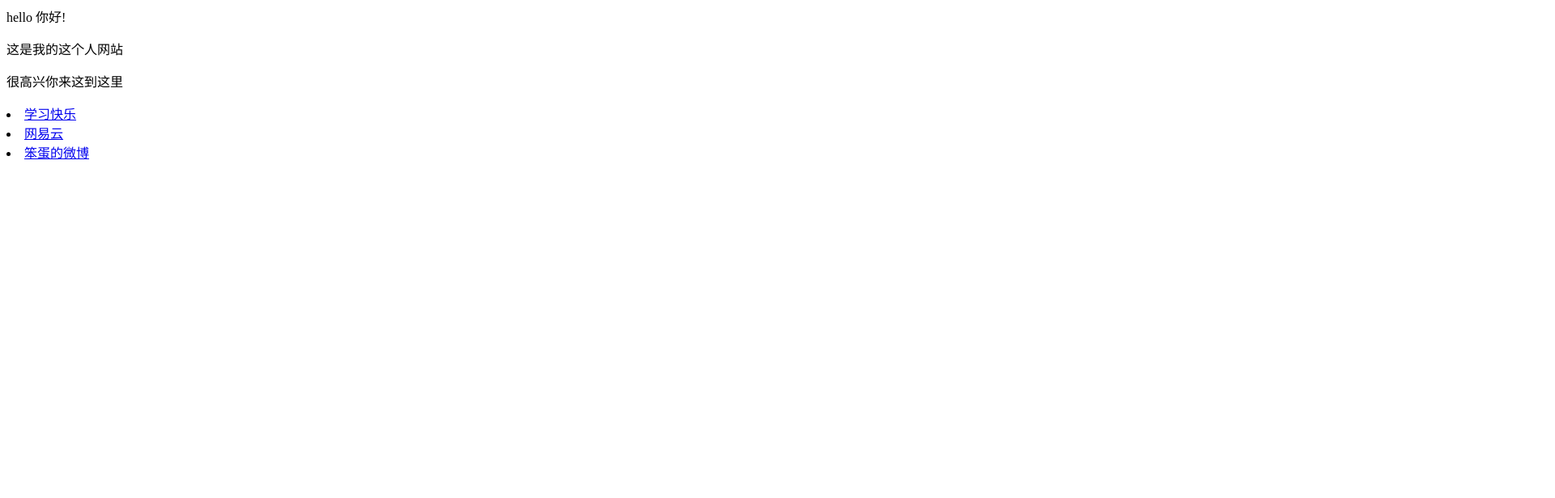
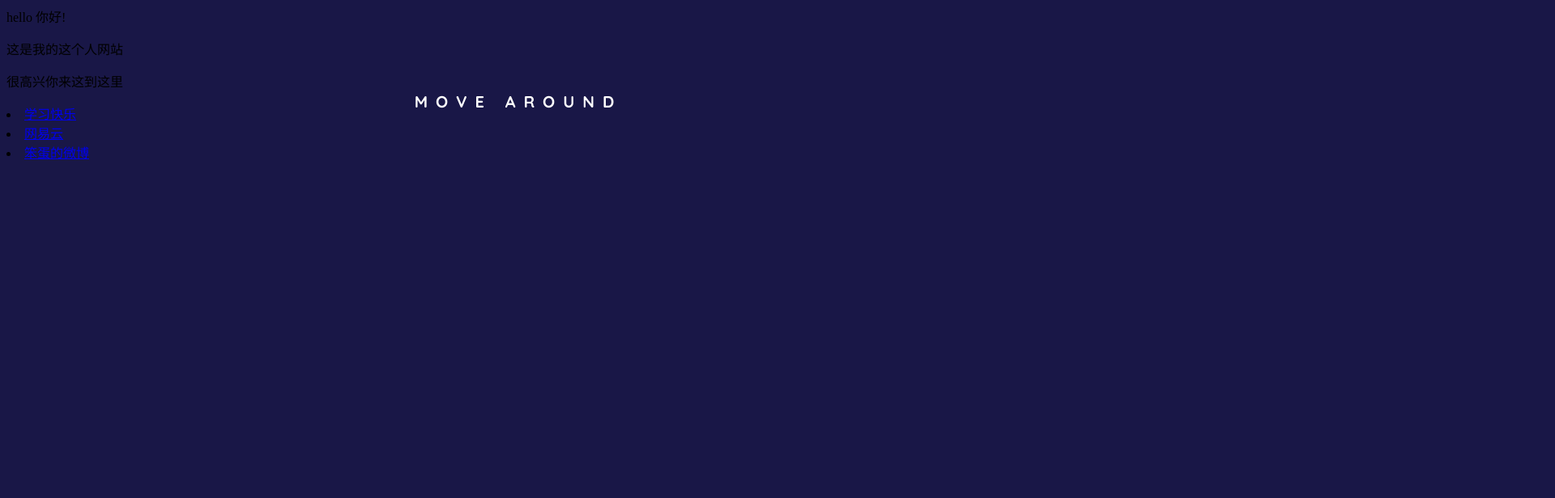
Before and after one commit to Mr-laobiao/Mr-laobiao.github.io, a plain HTML site: page index.html in a window 1280 px wide. Shown: the top 616 px of the page at 81% size, 1920 px wide, since content can reach past the window. Drawn offline with Linux system fonts and the light colour scheme.

Commit message:
Update index.html

```diff
--- a/index.html
+++ b/index.html
@@ -6,3 +6,153 @@
     <li><a href="https://music.163.com/#/my/m/music/playlist?id=2297672559">网易云</a></li>
     <li><a href="https://weibo.com/u/6788718759">笨蛋的微博</a></li>
 </u1>
+<!doctype html>
+<html>
+<head>
+<meta charset="utf-8">
+<title>HTML5 Canvas粒子火焰动画特效 - 站长素材</title>
+
+<style>
+@import url(https://fonts.googleapis.com/css?family=Quicksand:400,700);
+body {
+  overflow: hidden;
+  background: #191747;
+}
+
+svg {
+  pointer-events: none;
+  position: fixed;
+  top: 0;
+  left: 0;
+}
+
+#canvas {
+  -webkit-filter: url("#goo");
+  filter: url("#goo");
+}
+
+h1 {
+  color: #fff;
+  text-align: center;
+  font-family: Quicksand;
+  letter-spacing: 10px;
+  font-size: 20px;
+  text-transform: uppercase;
+  position: fixed;
+  top: 100px;
+  right: 0;
+  left: 0;
+}
+</style>
+</head>
+<body>
+
+<h1>Move around</h1>
+
+<canvas id="canvas"></canvas>
+
+<svg xmlns="http://www.w3.org/2000/svg" version="1.1">
+  <filter id="goo">
+    <feGaussianBlur in="SourceGraphic" stdDeviation="7" result="blur" />
+    <feColorMatrix in="blur" mode="matrix" values="1 0 0 0 0  0 1 0 0 0  0 0 1 0 0  0 0 0 60 -9">
+  </filter>
+
+</svg>
+
+
+<script>
+window.onload = function(){
+
+  var canvas = document.getElementById("canvas"),
+      ctx = canvas.getContext("2d");
+
+  var w = canvas.width = window.innerWidth * 2;
+  var h = canvas.height = window.innerHeight * 2;
+
+  var numParticles = 50,
+      particles = [],
+      radius = 12,
+      speed = 0.1;
+
+  function randomize(min, max) {
+    return Math.round(Math.random() * (max - min) + min);
+  };
+
+  var pos = {
+    x: w/2,
+    y: h/2
+  };
+
+  var colors = ["#e67e22", "#e74c3c", "blue"];
+
+  // clone object pos
+  var accel = JSON.parse(JSON.stringify(pos));
+
+  document.body.addEventListener("mousemove", function(e){
+    pos.x = e.clientX;
+    pos.y = e.clientY;
+  });
+
+  for(var i = 0; i < numParticles; i++){
+    particles.push(new generate());
+  };
+
+  function generate(){
+    this.x = pos.x;
+    this.y = pos.y;
+    this.radius = randomize(3,6);
+    this.color = colors[Math.floor(Math.random() * colors.length)];
+    this.vx = randomize(-2, 2);
+    this.vy = randomize(5, 10);
+    this.life = randomize(20, 30);
+  };
+
+  render();
+
+  function render(){
+    ctx.clearRect(0, 0, w, h);
+
+    accel.x += (pos.x - accel.x) * 0.15;
+    accel.y += (pos.y - accel.y) * 0.15;
+
+    ctx.beginPath();
+    ctx.fillStyle = "#f1c40f";
+    ctx.arc(accel.x, accel.y, radius, 0, Math.PI * 2, false);
+    ctx.fill();
+    ctx.globalCompositeOperation = "xor";
+
+    for(var j = 0; j < particles.length; j++){
+      var p = particles[j];
+
+      ctx.beginPath();
+      ctx.fillStyle = p.color;
+      ctx.arc(p.x, p.y, p.radius, 0, Math.PI * 2, false);
+      ctx.fill();
+
+      p.x += p.vx;
+      p.y -= p.vy;
+
+      p.radius -= 0.075;
+      p.life--;
+
+      if(p.life < 0 || p.radius < 0){
+        particles[j] = new generate();
+      }
+
+    }
+
+    requestAnimationFrame(render);
+  }
+
+  // credit
+  balapaCop("Elastic Fire", "rgba(255,255,255,.5)");
+
+}
+</script>
+
+<div style="text-align:center;margin:50px 0; font:normal 14px/24px 'MicroSoft YaHei';">
+<p>适用浏览器：360、FireFox、Chrome、Opera、傲游、搜狗、世界之窗. 不支持Safari、IE8及以下浏览器。</p>
+<p>来源：<a href="http://www.aspku.com/" target="_blank">站长素材</a></p>
+</div>
+</body>
+</html>
```
